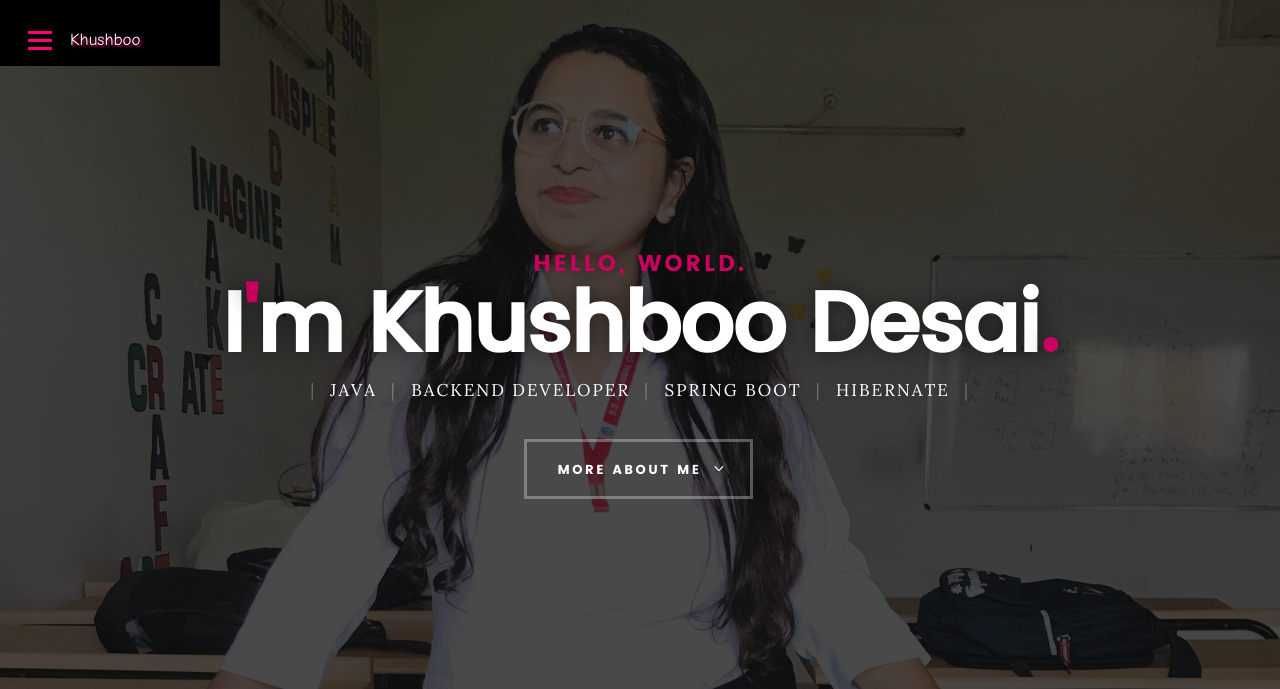
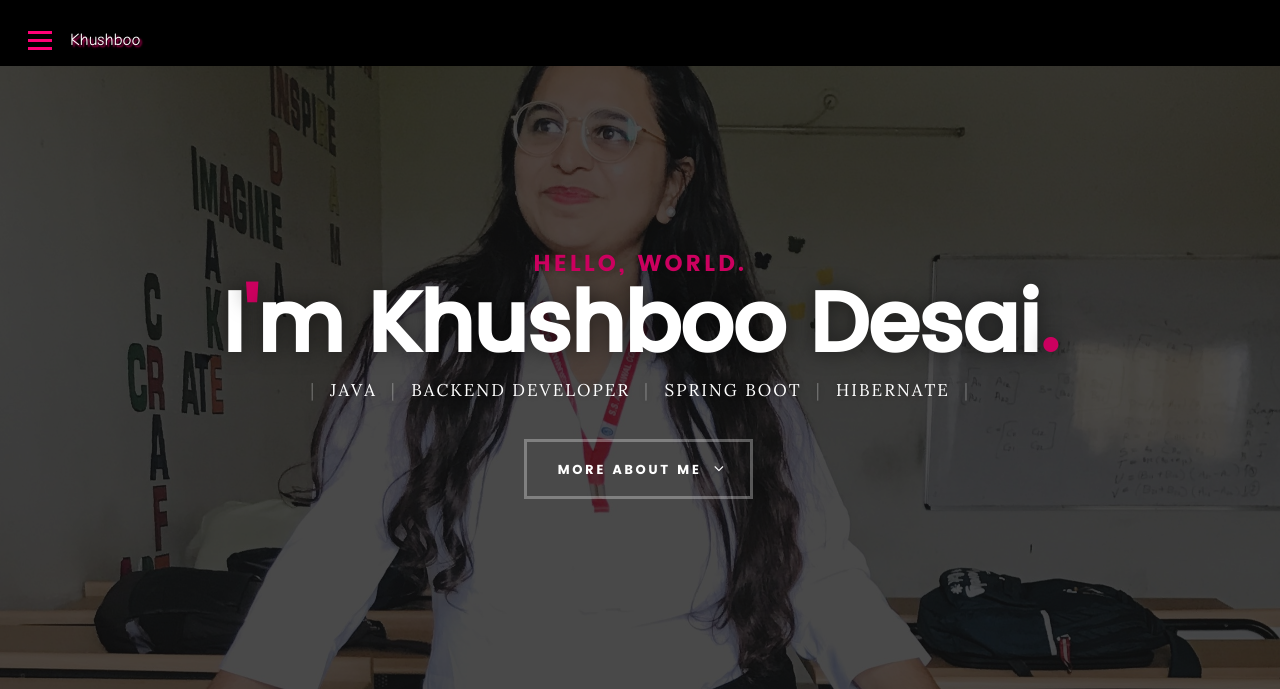
Before and after one commit to khushuuu2609/Portfolio, a plain HTML site: page index.html in a window 1280 px wide. Shown: the top 689 px of the page. Drawn offline with Linux system fonts and the light colour scheme; files whose address does not match are found by name.

Commit message:
new css changes

```diff
--- a/css/main.css
+++ b/css/main.css
@@ -1121,7 +1121,7 @@ header .logo a {
 }
 header{
 	background-color: black;
-	width: 220px;
+	width: 100vw !important;
 	height:66px;
 	display: inline;
 }
```
Also changed, not shown: images/bg.jpg (added).
